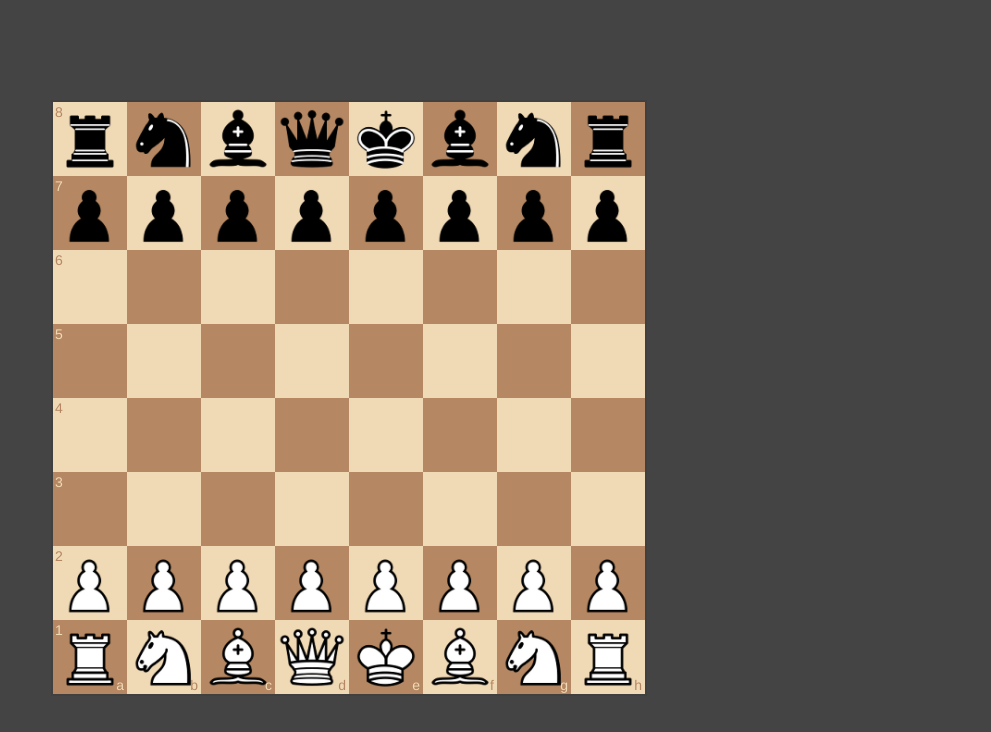
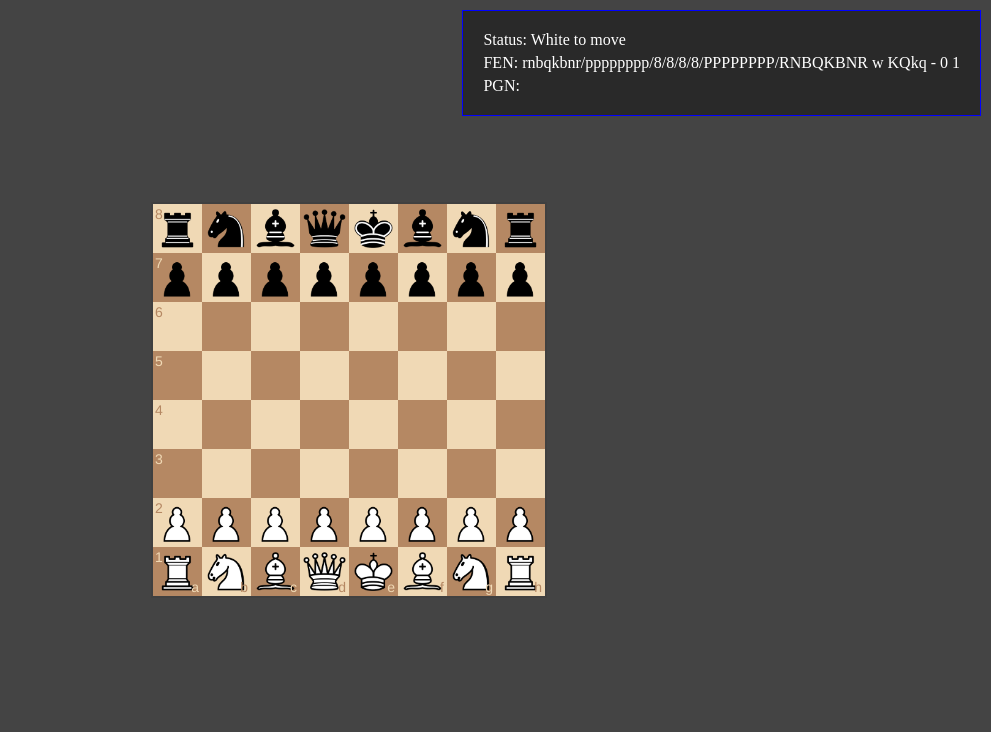
Before and after one commit to douglascastrorj/chess-ia, a website: page public/index.html in a window 1280 px wide. Shown: the whole page, without its empty margins (289-1280 px from the left). Drawn offline with nearby package versions, Linux system fonts and the light colour scheme.

Commit message:
ajustes para permitir apenas movimentos legais

```diff
--- a/public/index.css
+++ b/public/index.css
@@ -10,5 +10,32 @@ body {
     justify-content: center;
     align-items: center;
 
+
     height: 100vh;
 }
+
+.game {
+    display: flex;
+    gap: 10px;
+}
+
+.board {
+    display: flex;
+    flex-grow: 1;
+}
+.status {
+    position: absolute;
+    background-color: rgba(0,0,0, 0.4);
+
+    top: 10px;
+    right: 10px;
+
+    color: white;
+    border: solid 1px blue;
+
+    display: flex;
+    flex-direction: column;
+    gap: 5px;
+    padding: 20px;
+    flex-grow: 1;
+}
--- a/public/index.html
+++ b/public/index.html
@@ -25,7 +25,36 @@
 <body onload="startBoard()">
 
     <script src="./index.js"></script>
-    <div id="board" style="width: 600px; height: 600px;"></div>
+
+    <div class="game">
+
+        <div class="board">
+            <div id="board" style="width: 400px;"></div>
+        </div>
+
+    </div>
+
+    <div class="status">
+
+        <div>
+
+            <span>Status:</span>
+            <span id="status"></span>
+        </div>
+
+        <div>
+            <span>FEN:</span>
+            <span id="fen"></span>
+        </div>
+
+        <div>
+
+            <span>PGN:</span>
+            <span id="pgn"></span>
+        </div>
+
+    </div>
+
 
     <!-- <button id="startBtn">Start Position</button>
     <button id="clearBtn">Clear Board</button> -->
--- a/public/index.js
+++ b/public/index.js
@@ -1,61 +1,92 @@
-
-var board;
-var chess;
 
 function startBoard() {
-    chess = new Chess();
-    board = Chessboard('board', {
+
+    game = new Chess()
+    board = ChessBoard('board', {
         draggable: true,
-        onDrop,
-        // dropOffBoard: 'trash',
-        // sparePieces: true
+        position: 'start',
+        onDragStart: onDragStart,
+        onDrop: onDrop,
+        onSnapEnd: onSnapEnd
     })
     board.start();
-}
 
-// falta validar movimentos de tomada de peça
-//falta validar movimentos do tipo que mais de uma peca igual ataca a mesma casa estando em mesma coluna ou mesma linha
-// Ex 'N5d4', 'N3d4' ou  Ned4, Ncd4
-// o mesmo vale para tomadas
+    $status = $('#status')
+    $pgn = $('#pgn')
+    $fen = $('#fen')
 
-function onDrop(source, target, piece, newPos, oldPos, orientation) {
-
-    // console.log('Source: ' + source)
-    // console.log('Target: ' + target)
-    console.log('Piece: ' + piece)
-    // console.log('New position: ' + Chessboard.objToFen(newPos))
-    // console.log('Old position: ' + Chessboard.objToFen(oldPos))
-    // console.log('Orientation: ' + orientation)
-
-    console.log('board.position ', board.position())
-    console.log('~~~~~~~~~~~~~~~~~~~~~~~~~~~~~~')
-
-
-    const move = getMove(piece, target);
-
-    const isCorrectPiece = piece[0] == chess.turn();
-    if (isMovePossible(move) == false || isCorrectPiece == false) {
-        console.log('voltar para posicao original')
-
-        setTimeout(() => {
-            board.position( {...oldPos} )
-        }, 50)
-
-    } else {
-        chess.move(move)
-    }
-
-    console.log(chess.moves())
+    updateStatus()
 
 }
 
+var board = null
+var game = null
+var $status
+var $fen
+var $pgn
 
-function getMove(piece, target) {
-    const prefix = piece[1]
-    const move = `${prefix == 'P' ? '' : prefix}${target}`;
-    return move;
+function onDragStart(source, piece, position, orientation) {
+    // do not pick up pieces if the game is over
+    if (game.game_over()) return false
+
+    // only pick up pieces for the side to move
+    if ((game.turn() === 'w' && piece.search(/^b/) !== -1) ||
+        (game.turn() === 'b' && piece.search(/^w/) !== -1)) {
+        return false
+    }
 }
 
-function isMovePossible(move) {
-    return chess.moves().includes(move);
+function onDrop(source, target) {
+    // see if the move is legal
+    var move = game.move({
+        from: source,
+        to: target,
+        promotion: 'q' // NOTE: always promote to a queen for example simplicity
+    })
+
+    // illegal move
+    if (move === null) return 'snapback'
+
+    updateStatus()
 }
+
+// update the board position after the piece snap
+// for castling, en passant, pawn promotion
+function onSnapEnd() {
+    board.position(game.fen())
+}
+
+function updateStatus() {
+    var status = ''
+
+    var moveColor = 'White'
+    if (game.turn() === 'b') {
+        moveColor = 'Black'
+    }
+
+    // checkmate?
+    if (game.in_checkmate()) {
+        status = 'Game over, ' + moveColor + ' is in checkmate.'
+    }
+
+    // draw?
+    else if (game.in_draw()) {
+        status = 'Game over, drawn position'
+    }
+
+    // game still on
+    else {
+        status = moveColor + ' to move'
+
+        // check?
+        if (game.in_check()) {
+            status += ', ' + moveColor + ' is in check'
+        }
+    }
+
+    console.log($status)
+
+    $status.html(status)
+    $fen.html(game.fen())
+    $pgn.html(game.pgn())
+}
```
Also changed, not shown: 1 other file.
